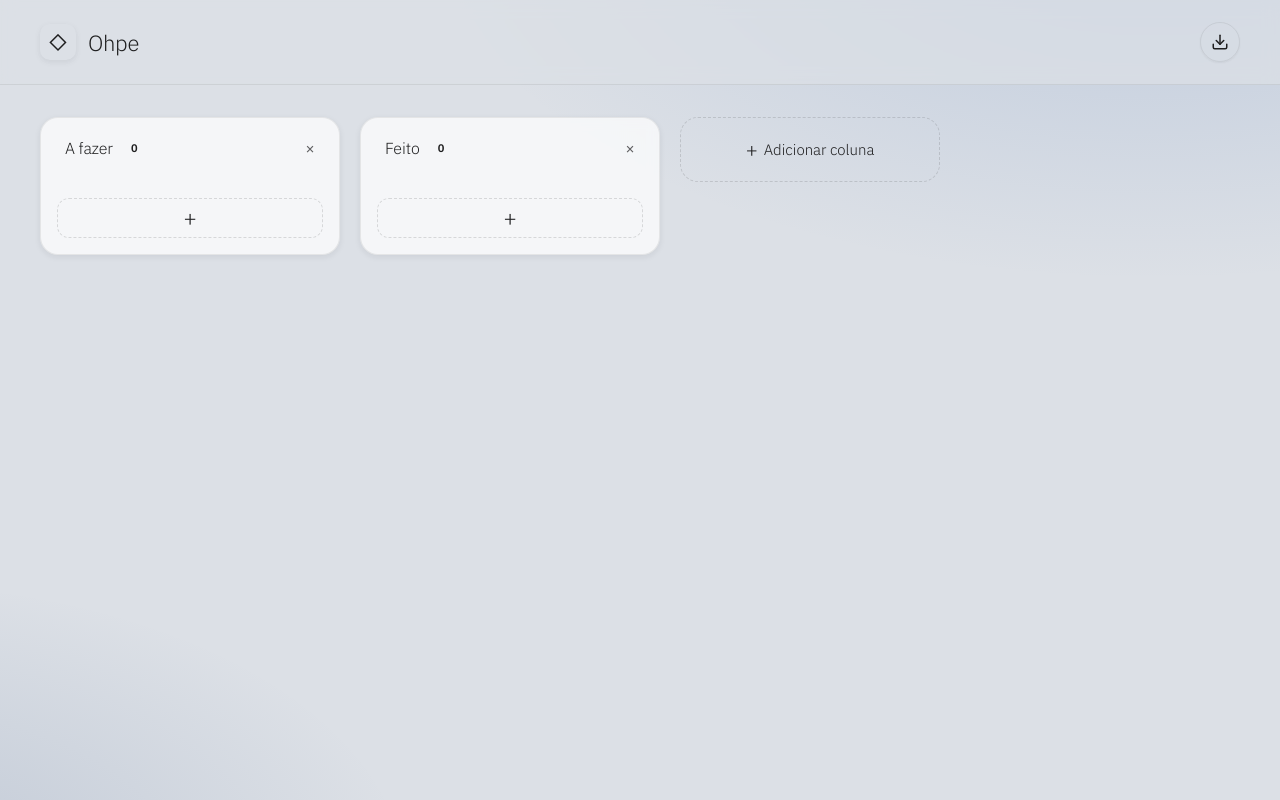
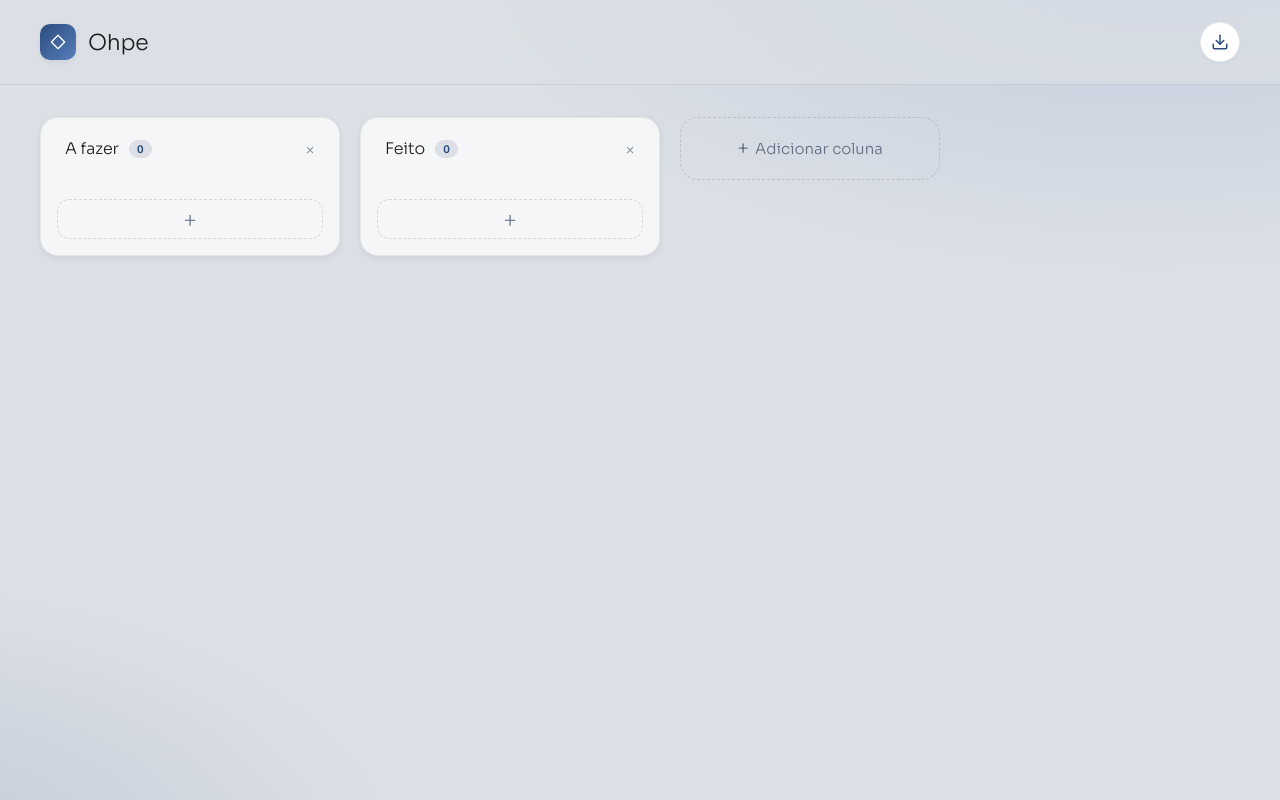
Before and after one commit to Enzoxavierrr/Ohpe, a React (Vite) app: page / in a window 1280 px wide. Built offline with nearby package versions, Linux system fonts and the light colour scheme.

Commit message:
feat: atualizar ícone da marca e melhorar estilos do cabeçalho do quadro

```diff
--- a/index.html
+++ b/index.html
@@ -2,9 +2,9 @@
 <html lang="pt-BR">
   <head>
     <meta charset="UTF-8" />
-    <link rel="icon" type="image/svg+xml" href="/favicon.svg" />
+    <link rel="icon" type="image/svg+xml" href="/public/brand-mark.svg" />
     <meta name="viewport" content="width=device-width, initial-scale=1.0" />
-    <title>Ohpe — Kanban</title>
+    <title>Ohpe</title>
     <link rel="preconnect" href="https://fonts.googleapis.com">
     <link rel="preconnect" href="https://fonts.gstatic.com" crossorigin>
     <link href="https://fonts.googleapis.com/css2?family=IBM+Plex+Sans:ital,wght@0,100..700;1,100..700&family=Sora:wght@300&display=swap" rel="stylesheet">
--- a/src/pages/BoardPage.tsx
+++ b/src/pages/BoardPage.tsx
@@ -174,7 +174,19 @@ export function BoardPage() {
     <div className="board-shell">
       <header className="board-header">
         <div className="brand">
-          <span className="brand-mark" aria-hidden="true">◇</span>
+          <span className="brand-mark" aria-hidden="true">
+            <svg
+              width="16"
+              height="16"
+              viewBox="0 0 24 24"
+              fill="none"
+              stroke="currentColor"
+              strokeWidth="2"
+              strokeLinejoin="round"
+            >
+              <path d="M12 2 L22 12 L12 22 L2 12 Z" />
+            </svg>
+          </span>
           <span className="brand-name">Ohpe</span>
         </div>
 
--- a/src/styles/board.css
+++ b/src/styles/board.css
@@ -23,7 +23,7 @@
   display: flex;
   align-items: center;
   gap: 12px;
-  font-family: var(--sora);
+  font-family: var(--font-display);
 }
 .brand-mark {
   width: 36px;
@@ -31,8 +31,8 @@
   display: grid;
   place-items: center;
   border-radius: 10px;
-  background: linear-gradient(135deg, var(--color2), var(--color3));
-  color: var(--surface-strong);
+  background: linear-gradient(135deg, var(--brand-primary), var(--brand-secondary));
+  color: var(--surface-card);
   font-size: 18px;
   box-shadow: var(--shadow-sm);
 }
@@ -40,7 +40,7 @@
   font-size: 22px;
   font-weight: 300;
   letter-spacing: -0.3px;
-  color: var(--color1);
+  color: var(--text-primary);
 }
 
 .header-actions {
@@ -53,8 +53,8 @@
   width: 40px;
   height: 40px;
   border-radius: 50%;
-  background: var(--surface-strong);
-  color: var(--color2);
+  background: var(--surface-card);
+  color: var(--brand-primary);
   display: grid;
   place-items: center;
   box-shadow: var(--shadow-xs);
@@ -63,8 +63,8 @@
 }
 .icon-btn:hover {
   transform: translateY(-1px);
-  color: var(--surface-strong);
-  background: var(--color2);
+  color: var(--surface-card);
+  background: var(--brand-primary);
   box-shadow: var(--shadow-sm);
 }
 .icon-btn:active { transform: translateY(0); }
@@ -98,7 +98,7 @@
   transition: box-shadow 0.2s ease, border-color 0.15s ease;
 }
 .column.is-over {
-  border-color: var(--color3);
+  border-color: var(--brand-secondary);
   box-shadow: var(--shadow-md);
 }
 
@@ -114,22 +114,22 @@
   display: inline-flex;
   align-items: center;
   gap: 10px;
-  font-family: var(--sora);
+  font-family: var(--font-display);
   font-weight: 300;
   font-size: 16px;
   letter-spacing: -0.1px;
-  color: var(--color1);
+  color: var(--text-primary);
   padding: 4px 8px;
   border-radius: 8px;
   text-align: left;
 }
 .column-title:hover { background: rgba(31, 31, 32, 0.04); }
 .column-count {
-  font-family: 'IBM Plex Sans', sans-serif;
+  font-family: var(--font-body);
   font-size: 11px;
   font-weight: 600;
-  color: var(--color2);
-  background: var(--color5);
+  color: var(--brand-primary);
+  background: var(--surface-muted);
   padding: 2px 8px;
   border-radius: 999px;
   letter-spacing: 0.02em;
@@ -138,12 +138,12 @@
 .column-title-input {
   flex: 1;
   padding: 4px 8px;
-  border: 1px solid var(--color3);
+  border: 1px solid var(--brand-secondary);
   border-radius: 8px;
-  font-family: var(--sora);
+  font-family: var(--font-display);
   font-weight: 300;
   font-size: 16px;
-  background: var(--surface-strong);
+  background: var(--surface-card);
   outline: none;
 }
 
@@ -151,7 +151,7 @@
   width: 26px;
   height: 26px;
   border-radius: 50%;
-  color: var(--color4);
+  color: var(--text-muted);
   opacity: 0.7;
   display: grid;
   place-items: center;
@@ -159,7 +159,11 @@
   line-height: 1;
   transition: opacity 0.15s ease, background 0.15s ease, color 0.15s ease;
 }
-.column-remove:hover { opacity: 1; background: rgba(31, 31, 32, 0.06); color: var(--color1); }
+.column-remove:hover {
+  opacity: 1;
+  background: rgba(31, 31, 32, 0.06);
+  color: var(--text-primary);
+}
 
 .card-list {
   display: flex;
@@ -170,7 +174,7 @@
 
 /* ============ CARD ============ */
 .card {
-  background: var(--surface-strong);
+  background: var(--surface-card);
   border-radius: var(--radius);
   padding: 12px 14px;
   box-shadow: var(--shadow-xs);
@@ -182,7 +186,7 @@
   transition: box-shadow 0.15s ease, transform 0.05s ease, border-color 0.15s ease;
 }
 .card:hover {
-  border-color: var(--color3);
+  border-color: var(--brand-secondary);
   box-shadow: var(--shadow-sm);
 }
 .card:active { cursor: grabbing; }
@@ -196,7 +200,7 @@
   flex: 1;
   font-size: 14px;
   line-height: 1.45;
-  color: var(--color1);
+  color: var(--text-primary);
   word-break: break-word;
   white-space: pre-wrap;
 }
@@ -217,31 +221,35 @@
   width: 24px;
   height: 24px;
   border-radius: 6px;
-  color: var(--color4);
+  color: var(--text-muted);
   display: grid;
   place-items: center;
   transition: background 0.15s ease, color 0.15s ease;
 }
 .card-action:hover {
   background: rgba(31, 31, 32, 0.08);
-  color: var(--color2);
+  color: var(--brand-primary);
 }
 
 .card-edit {
   flex: 1;
   width: 100%;
-  border: 1px solid var(--color3);
+  border: 1px solid var(--brand-secondary);
   border-radius: 8px;
   padding: 6px 8px;
   font-size: 14px;
   line-height: 1.45;
-  color: var(--color1);
-  background: var(--surface-strong);
+  color: var(--text-primary);
+  background: var(--surface-card);
   resize: none;
   outline: none;
   font-family: inherit;
 }
-.card.editing { cursor: default; border-color: var(--color3); box-shadow: var(--shadow-sm); }
+.card.editing {
+  cursor: default;
+  border-color: var(--brand-secondary);
+  box-shadow: var(--shadow-sm);
+}
 
 /* ============ ADD CARD ============ */
 .add-card-tile {
@@ -250,15 +258,15 @@
   border-radius: var(--radius);
   border: 1.5px dashed var(--border-strong);
   background: transparent;
-  color: var(--color4);
+  color: var(--text-muted);
   display: grid;
   place-items: center;
   transition: background 0.15s ease, border-color 0.15s ease, color 0.15s ease;
 }
 .add-card-tile:hover {
   background: rgba(255, 255, 255, 0.55);
-  border-color: var(--color3);
-  color: var(--color2);
+  border-color: var(--brand-secondary);
+  color: var(--brand-primary);
 }
 .add-card-plus {
   font-size: 22px;
@@ -267,10 +275,10 @@
 }
 
 .add-card-editing {
-  background: var(--surface-strong);
+  background: var(--surface-card);
   border-radius: var(--radius);
   padding: 10px 12px;
-  border: 1px solid var(--color3);
+  border: 1px solid var(--brand-secondary);
   box-shadow: var(--shadow-sm);
 }
 .add-card-editing textarea {
@@ -281,7 +289,7 @@
   font-size: 14px;
   line-height: 1.45;
   background: transparent;
-  color: var(--color1);
+  color: var(--text-primary);
 }
 
 /* ============ ADD COLUMN ============ */
@@ -292,8 +300,8 @@
   border-radius: var(--radius-lg);
   border: 1.5px dashed var(--border-strong);
   background: transparent;
-  color: var(--color4);
-  font-family: var(--sora);
+  color: var(--text-muted);
+  font-family: var(--font-display);
   font-weight: 300;
   font-size: 15px;
   display: inline-flex;
@@ -304,8 +312,8 @@
 }
 .add-column:hover {
   background: rgba(255, 255, 255, 0.55);
-  border-color: var(--color3);
-  color: var(--color2);
+  border-color: var(--brand-secondary);
+  color: var(--brand-primary);
 }
 .add-column span { font-size: 20px; }
 
```
Also changed, not shown: public/brand-mark.svg (added), public/favicon.svg (deleted).
